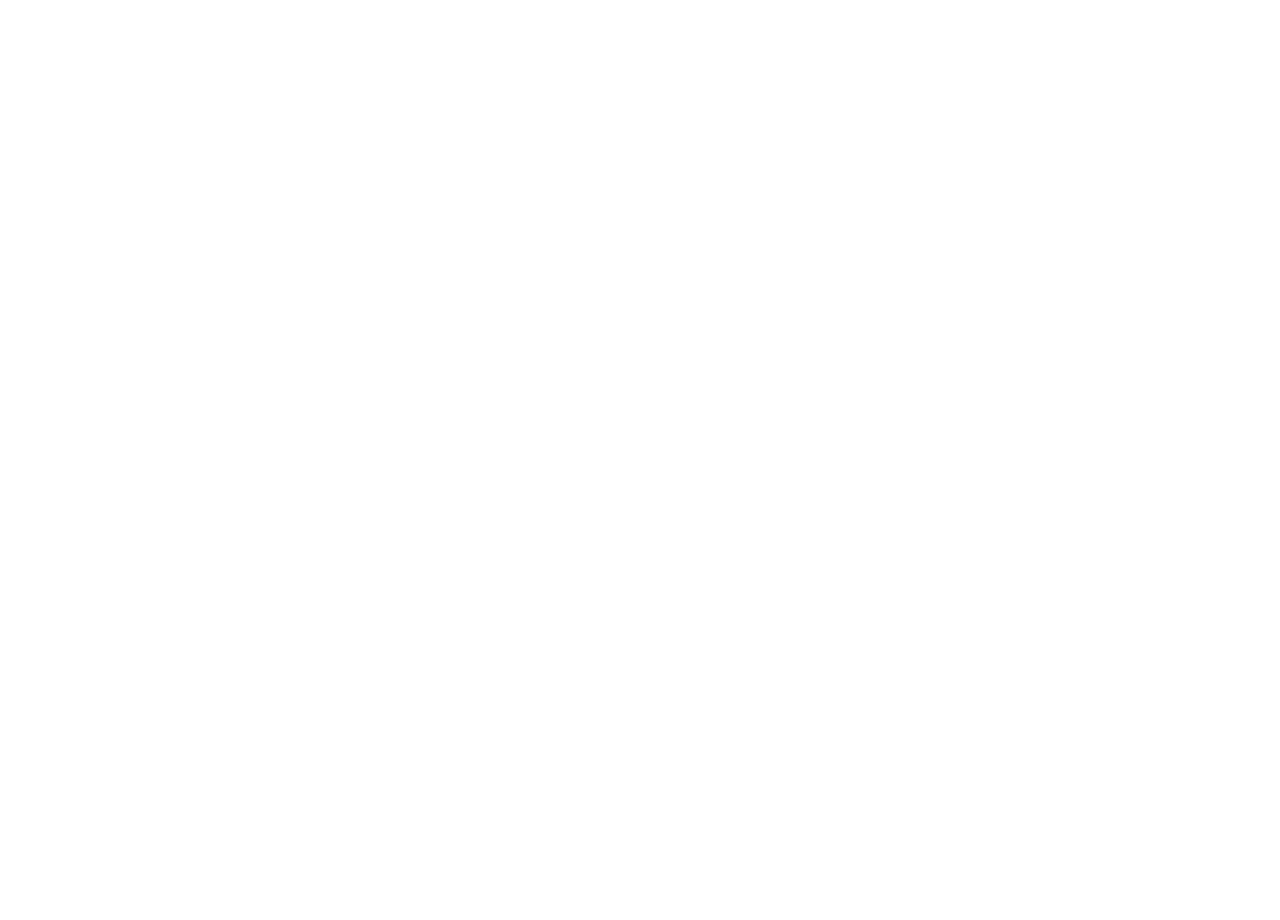
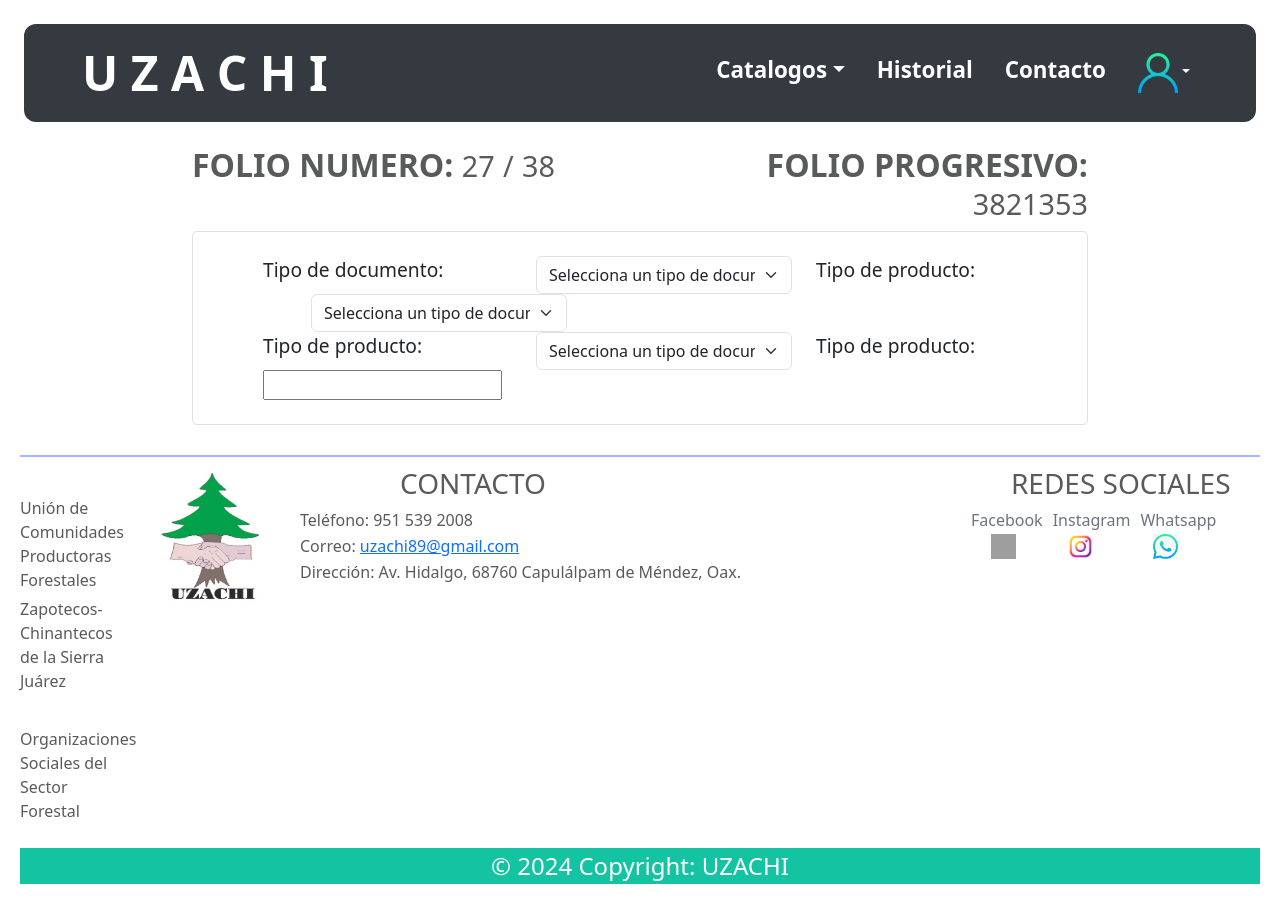
Before and after one commit to LuisPerezcx/UZACHI-FRONTEND, a React (Create React App) app: page /Formulario in a window 1280 px wide. Before the commit this address had no page. Before the commit the page ends 800 px from the top, so only its background shows below. Built offline with nearby package versions, Linux system fonts and the light colour scheme; grey boxes are pictures that could not be loaded.

Commit message:
Se inicio con el primer apartado del formulario

```diff
--- a/src/App.css
+++ b/src/App.css
@@ -154,6 +154,11 @@
   font-weight:500;
 }
 
+/* TAMANO DE LA LETRA DE LOS CAMPOS PARA LLENAR */
+.size-font-campo{
+  font-size: 1.2em;
+}
+
 /* COLOR DE LETRA DE LOS DROPDOWN */
 .dropdown-toggle::after {
   color: white !important;
@@ -168,7 +173,6 @@
   background-color: var(--color-verde) !important;
   color: white !important;
 }
-
 
 /* ESTILO PARA BREADCRUMB */
 
--- /dev/null
+++ b/src/components/InformacionDocumento.js
@@ -0,0 +1,62 @@
+import React from 'react'
+import { SelectCombo } from './SelectCombo'
+
+export const InformacionDocumento = () => {
+
+    const opcionesTipoDocumento = [
+        { value: 'seleccion', label: 'Selecciona un tipo de documento' },
+        { value: 'remision', label: 'Remision' },
+        { value: 'reembarque', label: 'Reembarque' }
+      ];
+
+  return (
+    <div className='tarjeta-border'>
+        <div className='row mx-5'>
+            <div className='col'>
+                <label className='size-font-campo'>Tipo de documento:</label>
+            </div>
+            <div className='col'>
+            <SelectCombo
+                // label="Tipo de documento:"
+                para="ciudad"
+                name="ciudad"
+                id="ciudad"
+                options={opcionesTipoDocumento}
+            />
+            </div>
+            <div className='col'>
+                <label className='size-font-campo'>Tipo de producto:</label>
+            </div>
+            <div className='col'>
+                <SelectCombo
+                    // label="Tipo de producto:"
+                    para="ciudad"
+                    name="ciudad"
+                    id="ciudad"
+                    options={opcionesTipoDocumento}
+                />
+            </div>
+        </div>
+        <div className='row mx-5'>
+            <div className='col'>
+                <label className='size-font-campo'>Tipo de producto:</label>
+            </div>
+            <div className='col'>
+                <SelectCombo
+                    // label="Tipo de producto:"
+                    para="ciudad"
+                    name="ciudad"
+                    id="ciudad"
+                    options={opcionesTipoDocumento}
+                />
+            </div>
+            <div className='col'>
+                <label className='size-font-campo'>Tipo de producto:</label>
+            </div>
+            <div className='col'>
+                <input></input>
+            </div>
+        </div>
+    </div>
+  )
+}
--- /dev/null
+++ b/src/components/SelectCombo.js
@@ -0,0 +1,21 @@
+import React from 'react';
+
+export const SelectCombo = ({ label, para, name, id, options }) => {
+  return (
+    <div className='d-flex align-items-center'>
+      <label className='size-font-campo me-5' htmlFor={para}>{label}</label>
+      <select className='form-select' style={{width: '16rem'}} id={id} name={name}>
+        {options && options.length > 0 ? (
+          options.map((option, index) => (
+            <option
+            onMouseEnter={(e) => e.target.style.backgroundColor = '#007bff'}
+            onMouseLeave={(e) => e.target.style.backgroundColor = 'white'}
+            key={index} value={option.value}>{option.label}</option>
+          ))
+        ) : (
+          <option value="">No hay opciones disponibles</option>
+        )}
+      </select>
+    </div>
+  );
+};
--- a/src/components/TarjetaAdmin.js
+++ b/src/components/TarjetaAdmin.js
@@ -1,20 +1,31 @@
-import React from 'react'
+import React from 'react';
+import { Link } from 'react-router-dom';
 
 export const TarjetaAdmin = ({ imgSrc, title, description, buttons }) => {
     return (
         <div className='col-12 col-sm-6 col-md-3' style={{ paddingRight: '1em', paddingLeft: '1em' }}>
-            <div className='tarjeta-border' style={{height: '100%'}}>
+            <div className='tarjeta-border' style={{ height: '100%' }}>
                 <img src={imgSrc} style={{ width: '90px' }} alt={title} />
                 <h2 className='size-font-subtitle mt-2' style={{ color: 'black' }}>{title}</h2>
                 <p className='size-font-subsubtitle'>{description}</p>
                 <div>
                     {buttons.map((button, index) => (
-                        <button key={index} className='style-button' onClick={button.onClick}>
-                            {button.label}
-                        </button>
+                        button.link ? (
+                            <Link key={index} to={button.link}>
+                                <button className='style-button'>{button.label}</button>
+                            </Link>
+                        ) : (
+                            <button
+                                key={index}
+                                className='style-button'
+                                onClick={button.onClick}
+                            >
+                                {button.label}
+                            </button>
+                        )
                     ))}
                 </div>
             </div>
         </div>
-    )
-}
+    );
+};
--- /dev/null
+++ b/src/pages/Formulario.js
@@ -0,0 +1,25 @@
+import React from 'react'
+import NavAdmin from '../components/NavAdmin'
+import Footer from '../components/Footer'
+import { InformacionDocumento } from '../components/InformacionDocumento'
+
+export const Formulario = () => {
+  return (
+    <div>
+        <NavAdmin></NavAdmin>
+            <div style={{marginInline: '12rem'}}>
+                <div className='row'>
+                  <div className='col'>
+                    <h2 className='size-font-title' > <span style={{color: 'var(--color-gris)', fontWeight:'bold' }}>FOLIO NUMERO:</span> <span className='size-font-subsubtitle' style={{color: 'var(--color-gris)'}}>27</span> <span className='size-font-subsubtitle' style={{color: 'var(--color-gris)'}}>/</span> <span className='size-font-subsubtitle' style={{color: 'var(--color-gris)'}}>38</span></h2>
+                  </div>
+                  <div className='col text-end'>
+                    <h2 className='size-font-title' > <span style={{color: 'var(--color-gris)', fontWeight:'bold' }}>FOLIO PROGRESIVO:</span> <span className='size-font-subsubtitle' style={{color: 'var(--color-gris)'}}>3821353</span></h2>
+                  </div>
+                </div>
+                <InformacionDocumento></InformacionDocumento>
+
+            </div>
+        <Footer></Footer>
+    </div>
+  )
+}
--- a/src/pages/PrincipalAdmin.js
+++ b/src/pages/PrincipalAdmin.js
@@ -33,13 +33,13 @@
       <BreadCrumb links={links} />
       <h1 className='size-font-title text-center mb-4'>ADMINISTRADOR</h1>
       <div className='container align-items-center justify-content-center text-center'>
-        <div className='row'>
+        <div className='row' >
             <TarjetaAdmin
                 imgSrc={iconFormulario}
                 title="Formulario"
                 description="Registro de Remisión y Reembarque: Formulario"
                 buttons={[
-                { label: 'Acceder', onClick: () => console.log('Formulario clicado') }
+                    { label: 'Acceder', link: '/Formulario' } // Redirige a la ruta /Formulario
                 ]}
             />
 
--- a/src/routes.js
+++ b/src/routes.js
@@ -4,6 +4,7 @@
 import { ReportesInternos } from './pages/ReportesInternos';
 import { ReportesPage } from './pages/ReportsPageSemarnat';
 import { GestionTransporte } from './pages/GestionTransporte';
+import { Formulario } from './pages/Formulario';
 
 
 const AppRoutes = () => {
@@ -13,6 +14,7 @@
       <Route path="/ReportesInternos" element={<ReportesInternos />} />
       <Route path='/ReportesSemarnat' element={<ReportesPage />}/>
       <Route path='/GestionTransporte' element={<GestionTransporte/>} />
+      <Route path='/Formulario' element={<Formulario/>} />
     </Routes>
   );
 };
```
